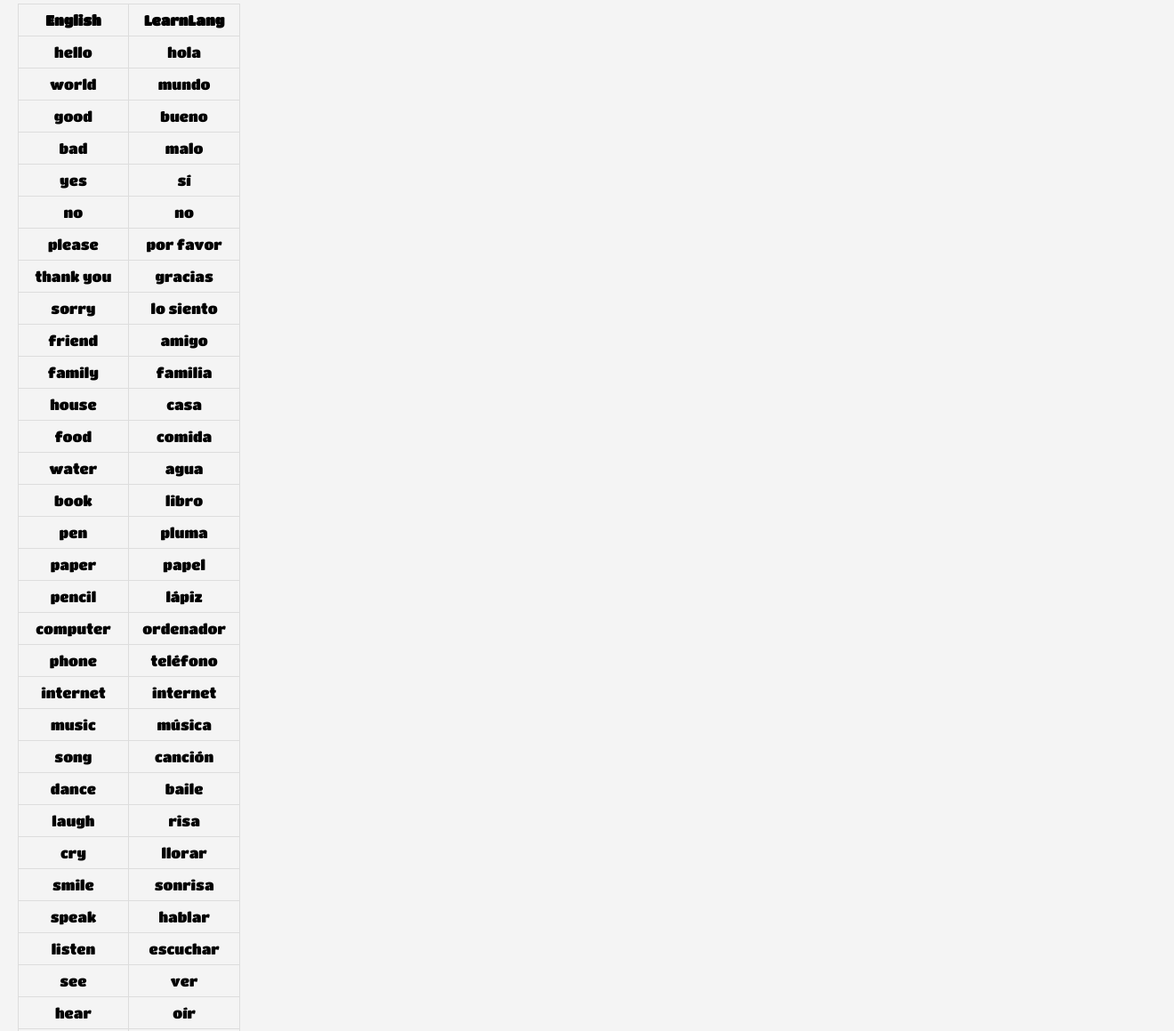
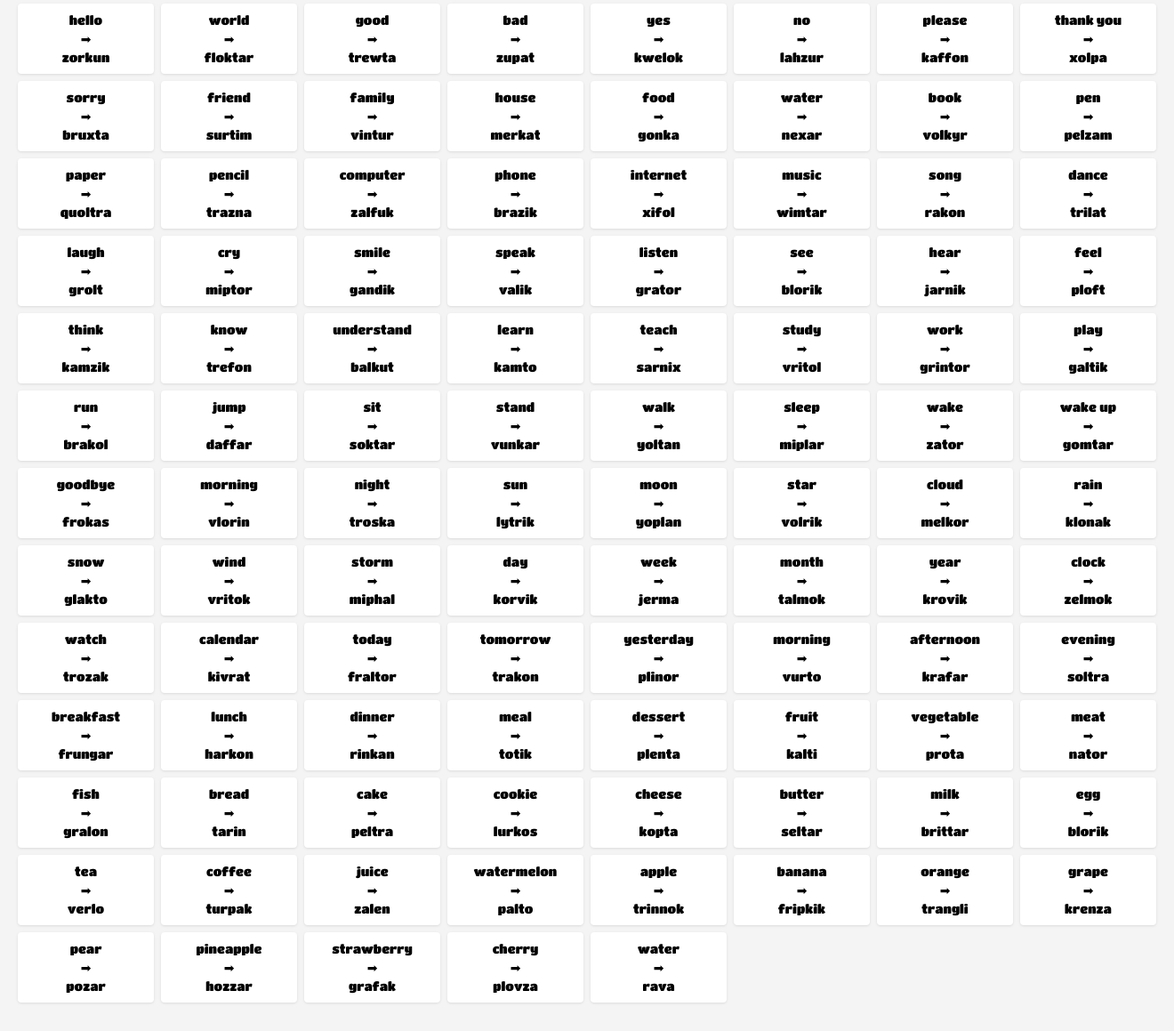
Before and after one commit to PrimateTerrorVR/SECRET-LANGUEGE, a plain HTML site: page index.html in a window 1280 px wide. Shown: the part 171-1330 px from the top of the page at 89% size, 1320 px wide, since content can reach past the window. Drawn offline with Linux system fonts and the light colour scheme.

Commit message:
Update index.html

```diff
--- a/index.html
+++ b/index.html
@@ -1,4 +1,4 @@
- <!DOCTYPE html>
+<!DOCTYPE html>
 <html lang="en">
 <head>
   <meta charset="UTF-8">
@@ -37,19 +37,24 @@
     #word-list-container {
       display: grid;
       grid-template-columns: repeat(auto-fill, minmax(150px, 1fr));
-      gap: 10px;
-      margin: 20px;
+      gap: 8px;
+      padding: 20px;
+      margin: 0;
+      width: 100%;
     }
 
-    table {
-      width: 100%;
-      border-collapse: collapse;
+    .word-item {
+      background-color: #fff;
+      padding: 8px;
+      border-radius: 4px;
+      box-shadow: 0 1px 3px rgba(0, 0, 0, 0.1);
+      text-align: center;
+      font-size: 14px;
+      line-height: 1.5;
     }
 
-    table th, table td {
-      padding: 8px;
-      text-align: center;
-      border: 1px solid #ddd;
+    .word-item span {
+      display: block;
     }
 
     /* Game container (hidden for now) */
@@ -65,35 +70,26 @@
         display: none;
       }
 
-      /* Ensure the word list is displayed in a grid for printing */
+      /* Word list container for print */
       #word-list-container {
         display: grid;
-        grid-template-columns: repeat(auto-fill, minmax(150px, 1fr)); /* Flexible grid columns */
-        gap: 10px;
+        grid-template-columns: repeat(auto-fill, minmax(120px, 1fr)); /* Flexible grid columns */
+        gap: 8px;
         width: 100%;
         margin: 0;
         padding: 0;
       }
 
-      table {
-        width: 100%;
-        margin: 0;
-      }
-
-      /* Ensure table cells are aligned and fit in the page */
-      table td {
-        word-wrap: break-word;
+      .word-item {
+        font-size: 12px;
+        line-height: 1.2;
+        padding: 6px;
       }
 
       /* Avoid unnecessary margins and padding for print */
-      body, table, td {
+      body, .word-item {
         margin: 0;
         padding: 0;
-      }
-
-      /* Avoid page breaks between rows */
-      table, tr, td {
-        page-break-inside: avoid;
       }
 
       /* Ensure everything fits on one page */
@@ -114,17 +110,7 @@
   <main>
     <!-- Word List Section -->
     <div id="word-list-container">
-      <table>
-        <thead>
-          <tr>
-            <th>English</th>
-            <th>LearnLang</th>
-          </tr>
-        </thead>
-        <tbody>
-          <!-- The word list will be dynamically populated here -->
-        </tbody>
-      </table>
+      <!-- The word list will be dynamically populated here -->
     </div>
 
     <!-- Game Container (hidden for now) -->
@@ -136,125 +122,124 @@
   </main>
 
   <script>
-    // Define the word list with 100 words
+    // Define the word list with 100 made-up words
     const wordList = [
-      { english: 'hello', learnlang: 'hola' },
-      { english: 'world', learnlang: 'mundo' },
-      { english: 'good', learnlang: 'bueno' },
-      { english: 'bad', learnlang: 'malo' },
-      { english: 'yes', learnlang: 'sí' },
-      { english: 'no', learnlang: 'no' },
-      { english: 'please', learnlang: 'por favor' },
-      { english: 'thank you', learnlang: 'gracias' },
-      { english: 'sorry', learnlang: 'lo siento' },
-      { english: 'friend', learnlang: 'amigo' },
-      { english: 'family', learnlang: 'familia' },
-      { english: 'house', learnlang: 'casa' },
-      { english: 'food', learnlang: 'comida' },
-      { english: 'water', learnlang: 'agua' },
-      { english: 'book', learnlang: 'libro' },
-      { english: 'pen', learnlang: 'pluma' },
-      { english: 'paper', learnlang: 'papel' },
-      { english: 'pencil', learnlang: 'lápiz' },
-      { english: 'computer', learnlang: 'ordenador' },
-      { english: 'phone', learnlang: 'teléfono' },
-      { english: 'internet', learnlang: 'internet' },
-      { english: 'music', learnlang: 'música' },
-      { english: 'song', learnlang: 'canción' },
-      { english: 'dance', learnlang: 'baile' },
-      { english: 'laugh', learnlang: 'risa' },
-      { english: 'cry', learnlang: 'llorar' },
-      { english: 'smile', learnlang: 'sonrisa' },
-      { english: 'speak', learnlang: 'hablar' },
-      { english: 'listen', learnlang: 'escuchar' },
-      { english: 'see', learnlang: 'ver' },
-      { english: 'hear', learnlang: 'oír' },
-      { english: 'feel', learnlang: 'sentir' },
-      { english: 'think', learnlang: 'pensar' },
-      { english: 'know', learnlang: 'saber' },
-      { english: 'understand', learnlang: 'entender' },
-      { english: 'learn', learnlang: 'aprender' },
-      { english: 'teach', learnlang: 'enseñar' },
-      { english: 'study', learnlang: 'estudiar' },
-      { english: 'work', learnlang: 'trabajar' },
-      { english: 'play', learnlang: 'jugar' },
-      { english: 'run', learnlang: 'correr' },
-      { english: 'jump', learnlang: 'saltar' },
-      { english: 'sit', learnlang: 'sentarse' },
-      { english: 'stand', learnlang: 'estar de pie' },
-      { english: 'walk', learnlang: 'caminar' },
-      { english: 'sleep', learnlang: 'dormir' },
-      { english: 'wake', learnlang: 'despertar' },
-      { english: 'wake up', learnlang: 'despertarse' },
-      { english: 'goodbye', learnlang: 'adiós' },
-      { english: 'morning', learnlang: 'mañana' },
-      { english: 'night', learnlang: 'noche' },
-      { english: 'sun', learnlang: 'sol' },
-      { english: 'moon', learnlang: 'luna' },
-      { english: 'star', learnlang: 'estrella' },
-      { english: 'cloud', learnlang: 'nube' },
-      { english: 'rain', learnlang: 'lluvia' },
-      { english: 'snow', learnlang: 'nieve' },
-      { english: 'wind', learnlang: 'viento' },
-      { english: 'storm', learnlang: 'tormenta' },
-      { english: 'day', learnlang: 'día' },
-      { english: 'week', learnlang: 'semana' },
-      { english: 'month', learnlang: 'mes' },
-      { english: 'year', learnlang: 'año' },
-      { english: 'clock', learnlang: 'reloj' },
-      { english: 'watch', learnlang: 'reloj' },
-      { english: 'calendar', learnlang: 'calendario' },
-      { english: 'today', learnlang: 'hoy' },
-      { english: 'tomorrow', learnlang: 'mañana' },
-      { english: 'yesterday', learnlang: 'ayer' },
-      { english: 'morning', learnlang: 'mañana' },
-      { english: 'afternoon', learnlang: 'tarde' },
-      { english: 'evening', learnlang: 'noche' },
-      { english: 'breakfast', learnlang: 'desayuno' },
-      { english: 'lunch', learnlang: 'almuerzo' },
-      { english: 'dinner', learnlang: 'cena' },
-      { english: 'meal', learnlang: 'comida' },
-      { english: 'dessert', learnlang: 'postre' },
-      { english: 'fruit', learnlang: 'fruta' },
-      { english: 'vegetable', learnlang: 'verdura' },
-      { english: 'meat', learnlang: 'carne' },
-      { english: 'fish', learnlang: 'pescado' },
-      { english: 'bread', learnlang: 'pan' },
-      { english: 'cake', learnlang: 'pastel' },
-      { english: 'cheese', learnlang: 'queso' },
-      { english: 'milk', learnlang: 'leche' },
-      { english: 'egg', learnlang: 'huevo' },
-      { english: 'coffee', learnlang: 'café' },
-      { english: 'tea', learnlang: 'té' },
-      { english: 'juice', learnlang: 'jugo' },
-      { english: 'watermelon', learnlang: 'sandía' },
-      { english: 'apple', learnlang: 'manzana' },
-      { english: 'banana', learnlang: 'plátano' },
-      { english: 'orange', learnlang: 'naranja' },
-      { english: 'grape', learnlang: 'uva' },
-      { english: 'strawberry', learnlang: 'fresa' },
-      { english: 'cherry', learnlang: 'cereza' },
-      { english: 'pear', learnlang: 'pera' },
-      { english: 'peach', learnlang: 'durazno' }
+      { english: 'hello', learnlang: 'zorkun' },
+      { english: 'world', learnlang: 'floktar' },
+      { english: 'good', learnlang: 'trewta' },
+      { english: 'bad', learnlang: 'zupat' },
+      { english: 'yes', learnlang: 'kwelok' },
+      { english: 'no', learnlang: 'lahzur' },
+      { english: 'please', learnlang: 'kaffon' },
+      { english: 'thank you', learnlang: 'xolpa' },
+      { english: 'sorry', learnlang: 'bruxta' },
+      { english: 'friend', learnlang: 'surtim' },
+      { english: 'family', learnlang: 'vintur' },
+      { english: 'house', learnlang: 'merkat' },
+      { english: 'food', learnlang: 'gonka' },
+      { english: 'water', learnlang: 'nexar' },
+      { english: 'book', learnlang: 'volkyr' },
+      { english: 'pen', learnlang: 'pelzam' },
+      { english: 'paper', learnlang: 'quoltra' },
+      { english: 'pencil', learnlang: 'trazna' },
+      { english: 'computer', learnlang: 'zalfuk' },
+      { english: 'phone', learnlang: 'brazik' },
+      { english: 'internet', learnlang: 'xifol' },
+      { english: 'music', learnlang: 'wimtar' },
+      { english: 'song', learnlang: 'rakon' },
+      { english: 'dance', learnlang: 'trilat' },
+      { english: 'laugh', learnlang: 'grolt' },
+      { english: 'cry', learnlang: 'miptor' },
+      { english: 'smile', learnlang: 'gandik' },
+      { english: 'speak', learnlang: 'valik' },
+      { english: 'listen', learnlang: 'grator' },
+      { english: 'see', learnlang: 'blorik' },
+      { english: 'hear', learnlang: 'jarnik' },
+      { english: 'feel', learnlang: 'ploft' },
+      { english: 'think', learnlang: 'kamzik' },
+      { english: 'know', learnlang: 'trefon' },
+      { english: 'understand', learnlang: 'balkut' },
+      { english: 'learn', learnlang: 'kamto' },
+      { english: 'teach', learnlang: 'sarnix' },
+      { english: 'study', learnlang: 'vritol' },
+      { english: 'work', learnlang: 'grintor' },
+      { english: 'play', learnlang: 'galtik' },
+      { english: 'run', learnlang: 'brakol' },
+      { english: 'jump', learnlang: 'daffar' },
+      { english: 'sit', learnlang: 'soktar' },
+      { english: 'stand', learnlang: 'vunkar' },
+      { english: 'walk', learnlang: 'yoltan' },
+      { english: 'sleep', learnlang: 'miplar' },
+      { english: 'wake', learnlang: 'zator' },
+      { english: 'wake up', learnlang: 'gomtar' },
+      { english: 'goodbye', learnlang: 'frokas' },
+      { english: 'morning', learnlang: 'vlorin' },
+      { english: 'night', learnlang: 'troska' },
+      { english: 'sun', learnlang: 'lytrik' },
+      { english: 'moon', learnlang: 'yoplan' },
+      { english: 'star', learnlang: 'volrik' },
+      { english: 'cloud', learnlang: 'melkor' },
+      { english: 'rain', learnlang: 'klonak' },
+      { english: 'snow', learnlang: 'glakto' },
+      { english: 'wind', learnlang: 'vritok' },
+      { english: 'storm', learnlang: 'miphal' },
+      { english: 'day', learnlang: 'korvik' },
+      { english: 'week', learnlang: 'jerma' },
+      { english: 'month', learnlang: 'talmok' },
+      { english: 'year', learnlang: 'krovik' },
+      { english: 'clock', learnlang: 'zelmok' },
+      { english: 'watch', learnlang: 'trozak' },
+      { english: 'calendar', learnlang: 'kivrat' },
+      { english: 'today', learnlang: 'fraltor' },
+      { english: 'tomorrow', learnlang: 'trakon' },
+      { english: 'yesterday', learnlang: 'plinor' },
+      { english: 'morning', learnlang: 'vurto' },
+      { english: 'afternoon', learnlang: 'krafar' },
+      { english: 'evening', learnlang: 'soltra' },
+      { english: 'breakfast', learnlang: 'frungar' },
+      { english: 'lunch', learnlang: 'harkon' },
+      { english: 'dinner', learnlang: 'rinkan' },
+      { english: 'meal', learnlang: 'totik' },
+      { english: 'dessert', learnlang: 'plenta' },
+      { english: 'fruit', learnlang: 'kalti' },
+      { english: 'vegetable', learnlang: 'prota' },
+      { english: 'meat', learnlang: 'nator' },
+      { english: 'fish', learnlang: 'gralon' },
+      { english: 'bread', learnlang: 'tarin' },
+      { english: 'cake', learnlang: 'peltra' },
+      { english: 'cookie', learnlang: 'lurkos' },
+      { english: 'cheese', learnlang: 'kopta' },
+      { english: 'butter', learnlang: 'seltar' },
+      { english: 'milk', learnlang: 'brittar' },
+      { english: 'egg', learnlang: 'blorik' },
+      { english: 'tea', learnlang: 'verlo' },
+      { english: 'coffee', learnlang: 'turpak' },
+      { english: 'juice', learnlang: 'zalen' },
+      { english: 'watermelon', learnlang: 'palto' },
+      { english: 'apple', learnlang: 'trinnok' },
+      { english: 'banana', learnlang: 'fripkik' },
+      { english: 'orange', learnlang: 'trangli' },
+      { english: 'grape', learnlang: 'krenza' },
+      { english: 'pear', learnlang: 'pozar' },
+      { english: 'pineapple', learnlang: 'hozzar' },
+      { english: 'strawberry', learnlang: 'grafak' },
+      { english: 'cherry', learnlang: 'plovza' },
+      { english: 'water', learnlang: 'rava' }
     ];
 
-    // Function to populate the word list
-    function populateWordList() {
-      const tableBody = document.querySelector('#word-list-container tbody');
-      wordList.forEach((item) => {
-        const row = document.createElement('tr');
-        row.innerHTML = `<td>${item.english}</td><td>${item.learnlang}</td>`;
-        tableBody.appendChild(row);
-      });
-    }
+    // Function to generate the word list display
+    const wordListContainer = document.getElementById("word-list-container");
+    wordList.forEach(word => {
+      const wordItem = document.createElement("div");
+      wordItem.classList.add("word-item");
+      wordItem.innerHTML = `<span>${word.english}</span> <span>➡</span> <span>${word.learnlang}</span>`;
+      wordListContainer.appendChild(wordItem);
+    });
 
-    // Function to print the word list
+    // Print function
     function printWordList() {
       window.print();
     }
-
-    // Initialize the page
-    populateWordList();
   </script>
 
 </body>
```
